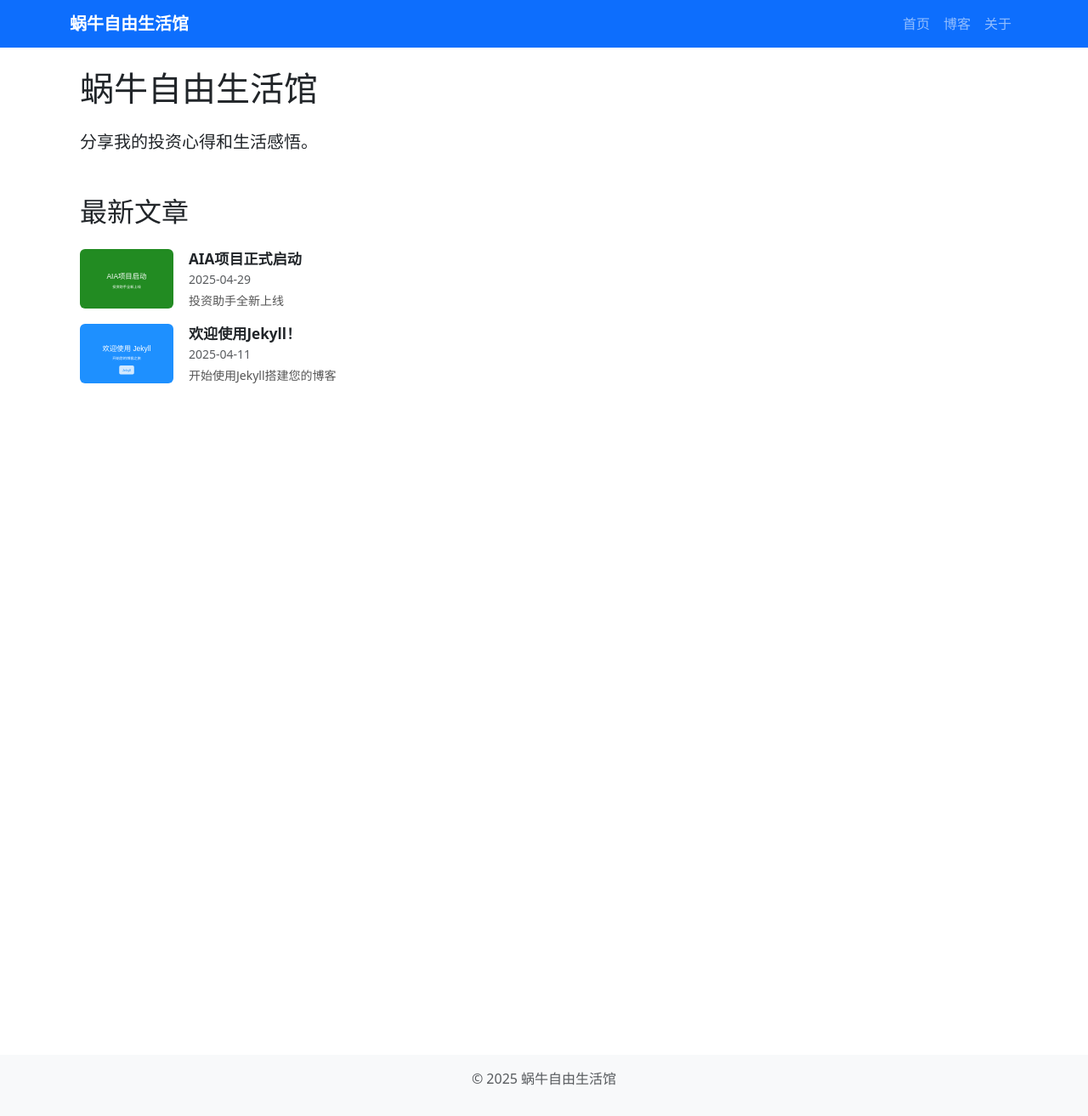
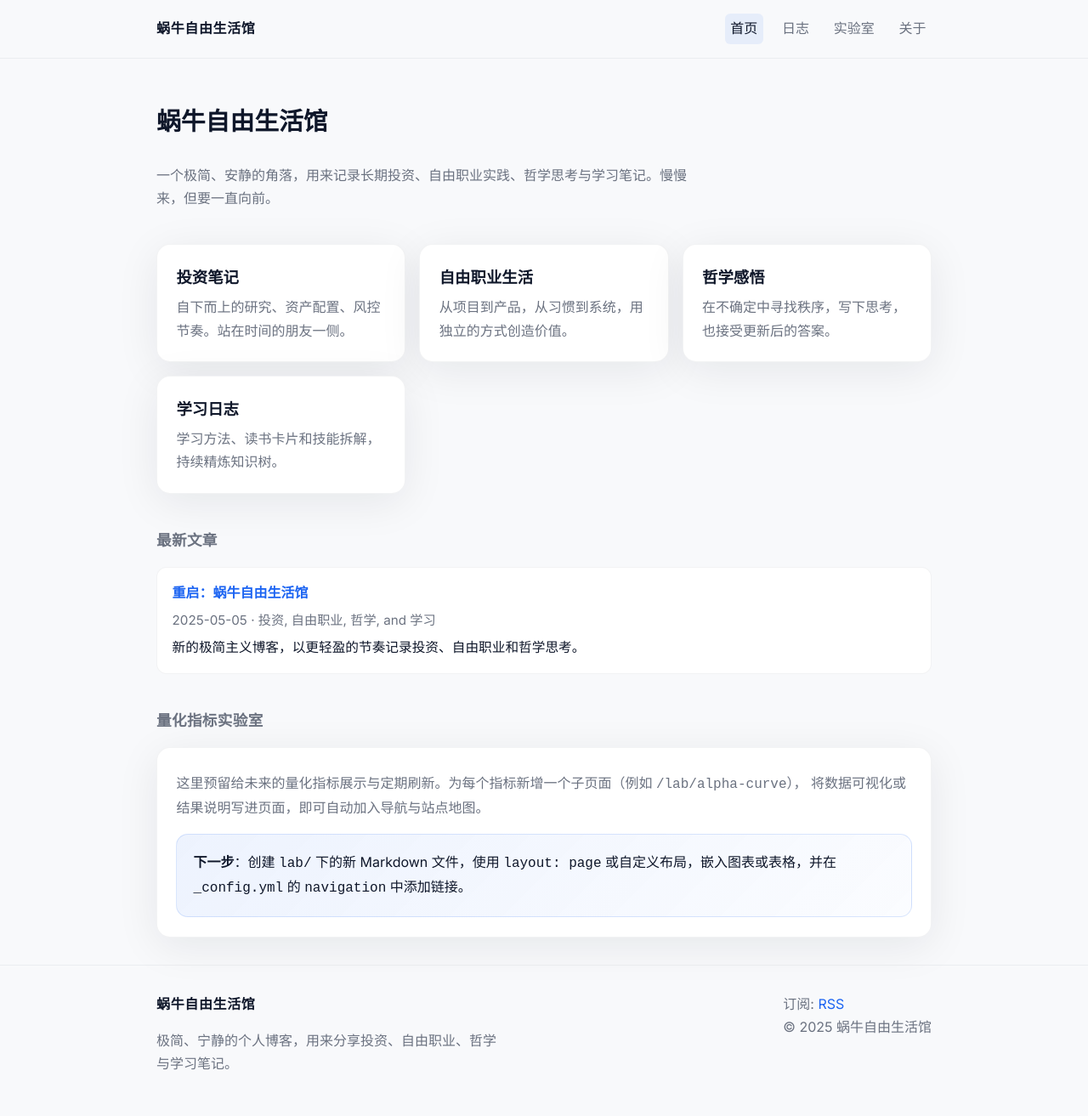
Before and after one commit to FreelanceSnail/FreelanceSnail.github.io, a Jekyll site: the page built from index.md, in a window 1280 px wide and 1313 px high. Shown: the whole window at 85% size. Built offline with Jekyll 4.4.1, drawn with Linux system fonts in a browser that asks for light colours.

Commit message:
Rebuild minimalist Jekyll site

```diff
--- a/_config.yml
+++ b/_config.yml
@@ -1,60 +1,36 @@
-# Welcome to Jekyll!
-#
-# This config file is meant for settings that affect your whole blog, values
-# which you are expected to set up once and rarely edit after that. If you find
-# yourself editing this file very often, consider using Jekyll's data files
-# feature for the data you need to update frequently.
-#
-# For technical reasons, this file is *NOT* reloaded automatically when you use
-# 'bundle exec jekyll serve'. If you change this file, please restart the server process.
-#
-# If you need help with YAML syntax, here are some quick references for you:
-# https://learn-the-web.algonquindesign.ca/topics/markdown-yaml-cheat-sheet/#yaml
-# https://learnxinyminutes.com/docs/yaml/
-#
-# Site settings
-# These are used to personalize your new site. If you look in the HTML files,
-# you will see them accessed via {{ site.title }}, {{ site.email }}, and so on.
-# You can create any custom variable you would like, and they will be accessible
-# in the templates via {{ site.myvariable }}.
+title: 蜗牛自由生活馆
+description: 极简、宁静的个人博客，用来分享投资、自由职业、哲学与学习笔记。
+lang: zh-CN
+url: ""
+baseurl: ""
+permalink: /:year/:month/:day/:title/
 
-title: 蜗牛自由生活馆
-email: lyuxueji@qq.com
-description: >- # this means to ignore newlines until "baseurl:"
-  分享我的投资心得和生活感悟。
-baseurl: "" # the subpath of your site, e.g. /blog
-url: "" # the base hostname & protocol for your site, e.g. http://example.com
-twitter_username:
-github_username:  FreelanceSnail
+navigation:
+  - name: 首页
+    url: /
+  - name: 日志
+    url: /blog/
+  - name: 实验室
+    url: /lab/
+  - name: 关于
+    url: /about/
 
-# Build settings
-theme: minima
 plugins:
   - jekyll-feed
 
-# Exclude from processing.
-# The following items will not be processed, by default.
-# Any item listed under the `exclude:` key here will be automatically added to
-# the internal "default list".
-#
-# Excluded items can be processed by explicitly listing the directories or
-# their entries' file path in the `include:` list.
-#
+markdown: kramdown
+kramdown:
+  input: GFM
 exclude:
-   - .sass-cache/
-   - .jekyll-cache/
-   - gemfiles/
-   - Gemfile
-   - Gemfile.lock
-   - node_modules/
-   - vendor/bundle/
-   - vendor/cache/
-   - vendor/gems/
-   - vendor/ruby/
-   - venv/
-   - __pycache__/
-   - .Python
-   - "*.pyc"
-   - "*.pyo"
-   - .gitignore
-   - samples/
+  - .sass-cache/
+  - .jekyll-cache/
+  - Gemfile
+  - Gemfile.lock
+  - node_modules/
+  - vendor/
+  - venv/
+  - __pycache__/
+  - .Python
+  - "*.pyc"
+  - "*.pyo"
+  - .gitignore
--- a/_layouts/default.html
+++ b/_layouts/default.html
@@ -1,48 +1,44 @@
-<!DOCTYPE html>
+<!doctype html>
 <html lang="zh-CN">
 <head>
   <meta charset="utf-8">
   <meta name="viewport" content="width=device-width, initial-scale=1">
-  <title>{% if page.title %}{{ page.title }} - {{ site.title }}{% else %}{{ site.title }}{% endif %}</title>
-  <link href="https://cdn.bootcdn.net/ajax/libs/twitter-bootstrap/5.3.0/css/bootstrap.min.css" rel="stylesheet">
-  <link href="https://cdn.bootcdn.net/ajax/libs/font-awesome/6.4.0/css/all.min.css" rel="stylesheet">
-  <link rel="stylesheet" href="{{ '/assets/css/main.css' | relative_url }}">
+  <title>{% if page.title %}{{ page.title }} · {{ site.title }}{% else %}{{ site.title }}{% endif %}</title>
+  <meta name="description" content="{{ page.excerpt | default: site.description | strip_html | normalize_whitespace }}">
+  <link rel="preconnect" href="https://fonts.googleapis.com">
+  <link rel="preconnect" href="https://fonts.gstatic.com" crossorigin>
+  <link href="https://fonts.googleapis.com/css2?family=Inter:wght@400;500;600&display=swap" rel="stylesheet">
+  <link rel="stylesheet" href="{{ '/assets/css/style.css' | relative_url }}">
+  <link rel="alternate" type="application/rss+xml" title="{{ site.title }}" href="{{ '/feed.xml' | relative_url }}">
 </head>
 <body>
   <header class="site-header">
-    <nav class="navbar navbar-expand-lg navbar-dark bg-primary">
-      <div class="container">
-        <a class="navbar-brand" href="{{ '/' | relative_url }}">{{ site.title }}</a>
-        <button class="navbar-toggler" type="button" data-bs-toggle="collapse" data-bs-target="#navbarNav">
-          <span class="navbar-toggler-icon"></span>
-        </button>
-        <div class="collapse navbar-collapse" id="navbarNav">
-          <ul class="navbar-nav ms-auto">
-            <li class="nav-item">
-              <a class="nav-link" href="{{ '/' | relative_url }}">首页</a>
-            </li>
-            <li class="nav-item">
-              <a class="nav-link" href="{{ '/blog' | relative_url }}">博客</a>
-            </li>
-            <li class="nav-item">
-              <a class="nav-link" href="{{ '/about' | relative_url }}">关于</a>
-            </li>
-          </ul>
-        </div>
-      </div>
-    </nav>
+    <div class="container header-inner">
+      <a class="brand" href="{{ '/' | relative_url }}">{{ site.title }}</a>
+      <nav class="nav">
+        {% assign links = site.navigation | default: site.data.navigation %}
+        {% for item in links %}
+          <a class="nav__link{% if page.url == item.url %} nav__link--active{% endif %}" href="{{ item.url | relative_url }}">{{ item.name }}</a>
+        {% endfor %}
+      </nav>
+    </div>
   </header>
 
-  <main class="container my-4">
+  <main class="container">
     {{ content }}
   </main>
 
-  <footer class="footer mt-auto py-3 bg-light">
-    <div class="container">
-      <p class="text-muted text-center">&copy; {{ site.time | date: '%Y' }} {{ site.title }}</p>
+  <footer class="site-footer">
+    <div class="container footer-inner">
+      <div class="footer-meta">
+        <div class="brand">{{ site.title }}</div>
+        <p class="muted">{{ site.description }}</p>
+      </div>
+      <div class="footer-meta muted">
+        <div>订阅: <a href="{{ '/feed.xml' | relative_url }}">RSS</a></div>
+        <div>© {{ site.time | date: '%Y' }} {{ site.title }}</div>
+      </div>
     </div>
   </footer>
-
-  <script src="https://cdn.bootcdn.net/ajax/libs/twitter-bootstrap/5.3.0/js/bootstrap.bundle.min.js"></script>
 </body>
 </html>
--- a/_layouts/home.html
+++ /dev/null
@@ -1,41 +0,0 @@
----
-layout: default
----
-
-<link href="https://cdn.bootcdn.net/ajax/libs/twitter-bootstrap/5.3.0/css/bootstrap.min.css" rel="stylesheet">
-<script src="https://cdn.bootcdn.net/ajax/libs/twitter-bootstrap/5.3.0/js/bootstrap.bundle.min.js"></script>
-
-<div class="container">
-  <div class="row">
-    <div class="col-12">
-      <h1 class="mb-4">{{ page.title }}</h1>
-      <p class="lead mb-5">{{ site.description }}</p>
-    </div>
-  </div>
-
-  <div class="row mb-5">
-    <!-- 左侧：最新文章 -->
-    <div class="col-md-12">
-      <h2 class="mb-4 text-left">最新文章</h2>
-      <div class="list-group">
-        {% for post in site.posts limit:6 %}
-        <a href="{{ post.url | relative_url }}" class="list-group-item list-group-item-action mb-3 p-0 border-0" style="display: flex; align-items: center;">
-          <img src="{{ post.cover_image | default: '/assets/images/default-cover.svg' | relative_url }}"
-               alt="{{ post.title }}" style="width: 110px; height: 70px; object-fit: cover; flex-shrink: 0; border-radius: 6px; margin-right: 18px;">
-          <div style="flex: 1; min-width: 0;">
-            <div class="fw-bold text-dark" style="font-size: 1.07em; white-space: nowrap; overflow: hidden; text-overflow: ellipsis;">{{ post.title }}</div>
-            <div class="text-muted small mb-1">{{ post.date | date: "%Y-%m-%d" }}</div>
-            <div class="small" style="color: #555; white-space: nowrap; overflow: hidden; text-overflow: ellipsis;">{{ post.summary | default: post.excerpt | strip_html | truncate: 30 }}</div>
-          </div>
-        </a>
-        {% endfor %}
-      </div>
-    {% if site.posts.size > 6 %}
-      <div class="text-center mt-4">
-        <a href="{{ '/blog' | relative_url }}" class="btn btn-outline-primary">查看更多文章</a>
-      </div>
-    {% endif %}
-  </div>
-</div>
-
-{{ content }}
--- a/_posts/2025-04-11-welcome-to-jekyll.markdown
+++ /dev/null
@@ -1,31 +0,0 @@
----
-layout: post
-title:  "欢迎使用Jekyll！"
-date:   2025-04-11 16:35:47 +0800
-categories: jekyll update
-cover_image: /assets/images/welcome.svg
-summary: 开始使用Jekyll搭建您的博客
----
-You'll find this post in your `_posts` directory. Go ahead and edit it and re-build the site to see your changes. You can rebuild the site in many different ways, but the most common way is to run `jekyll serve`, which launches a web server and auto-regenerates your site when a file is updated.
-
-Jekyll requires blog post files to be named according to the following format:
-
-`YEAR-MONTH-DAY-title.MARKUP`
-
-Where `YEAR` is a four-digit number, `MONTH` and `DAY` are both two-digit numbers, and `MARKUP` is the file extension representing the format used in the file. After that, include the necessary front matter. Take a look at the source for this post to get an idea about how it works.
-
-Jekyll also offers powerful support for code snippets:
-
-{% highlight ruby %}
-def print_hi(name)
-  puts "Hi, #{name}"
-end
-print_hi('Tom')
-#=> prints 'Hi, Tom' to STDOUT.
-{% endhighlight %}
-
-Check out the [Jekyll docs][jekyll-docs] for more info on how to get the most out of Jekyll. File all bugs/feature requests at [Jekyll's GitHub repo][jekyll-gh]. If you have questions, you can ask them on [Jekyll Talk][jekyll-talk].
-
-[jekyll-docs]: https://jekyllrb.com/docs/home
-[jekyll-gh]:   https://github.com/jekyll/jekyll
-[jekyll-talk]: https://talk.jekyllrb.com/
--- /dev/null
+++ b/_posts/2025-05-05-resetting-the-snail.md
@@ -0,0 +1,12 @@
+---
+layout: post
+title: "重启：蜗牛自由生活馆"
+date: 2025-05-05
+tags: [投资, 自由职业, 哲学, 学习]
+summary: "新的极简主义博客，以更轻盈的节奏记录投资、自由职业和哲学思考。"
+cover_image: /assets/images/cover-minimal.svg
+---
+
+将博客清空重建，是一次必要的“减法”。我希望这里像一间宁静的馆舍：简单的排版、明确的分类、可以随时扩展的空间，让我把长期主义的投资笔记、自由职业的迭代、哲学感悟和学习心得沉淀下来。
+
+未来还会增加一个“量化指标实验室”，用来持续展示和更新自己的量化模型表现。保持节奏、持续记录，蜗牛也能走得很远。
--- /dev/null
+++ b/about.md
@@ -0,0 +1,12 @@
+---
+layout: page
+title: 关于蜗牛
+lead: 我叫 FreelanceSnail，一边投资一边自由职业，练习以更慢但更稳的节奏前进。
+permalink: /about/
+---
+
+- 投资：关注长期趋势、资产配置与风险管理，记录每个周期的思考。
+- 自由职业：写代码、做产品、做咨询，保持独立与可持续。
+- 哲学与学习：把碎片化的思考写下来，形成自己的行动准则。
+
+如果你也在做类似的探索，欢迎交流。
--- a/assets/css/main.css
+++ /dev/null
@@ -1,45 +0,0 @@
-/* 全局样式 */
-body {
-  font-size: 15px; /* 调整正文基础字号 */
-  min-height: 100vh;
-  display: flex;
-  flex-direction: column;
-}
-
-.navbar-brand {
-  font-weight: bold;
-}
-
-main {
-  flex: 1;
-}
-
-/* 首页样式 */
-.btn-primary {
-  background-color: #007bff;
-  border-color: #007bff;
-}
-
-.card {
-  box-shadow: 0 0.125rem 0.25rem rgba(0, 0, 0, 0.075);
-  margin-bottom: 1.5rem;
-}
-
-.card-header {
-  background-color: #f8f9fa;
-  font-weight: 500;
-}
-
-/* 博客标题字号调整 */
-h1 {
-  font-size: 1.7em; /* 原则上约27px，适当缩小 */
-}
-h2 {
-  font-size: 1.4em; /* 约22px */
-}
-h3 {
-  font-size: 1.15em; /* 约17px */
-}
-p, article {
-  font-size: 1em; /* 正文 15px */
-}
--- /dev/null
+++ b/assets/css/style.css
@@ -0,0 +1,139 @@
+:root {
+  --bg: #f8f9fb;
+  --card: #ffffff;
+  --text: #0f172a;
+  --muted: #6b7280;
+  --accent: #1c64f2;
+  --accent-soft: rgba(28, 100, 242, 0.08);
+}
+
+* { box-sizing: border-box; }
+html { font-size: 16px; }
+body {
+  margin: 0;
+  background: var(--bg);
+  color: var(--text);
+  font-family: 'Inter', system-ui, -apple-system, BlinkMacSystemFont, 'PingFang SC', 'Hiragino Sans GB', 'Microsoft YaHei', sans-serif;
+  line-height: 1.7;
+}
+
+a { color: var(--accent); text-decoration: none; }
+a:hover { text-decoration: underline; }
+
+.container {
+  max-width: 960px;
+  margin: 0 auto;
+  padding: 0 1.5rem;
+}
+
+.site-header {
+  position: sticky;
+  top: 0;
+  backdrop-filter: blur(10px);
+  background: rgba(248, 249, 251, 0.92);
+  border-bottom: 1px solid rgba(15, 23, 42, 0.05);
+  z-index: 10;
+}
+
+.header-inner {
+  display: flex;
+  align-items: center;
+  justify-content: space-between;
+  min-height: 68px;
+}
+
+.brand {
+  font-weight: 600;
+  letter-spacing: 0.04em;
+  color: var(--text);
+}
+
+.nav { display: flex; gap: 1rem; align-items: center; }
+.nav__link { color: var(--muted); font-weight: 500; padding: 0.25rem 0.4rem; border-radius: 6px; }
+.nav__link:hover { color: var(--text); background: var(--accent-soft); text-decoration: none; }
+.nav__link--active { color: var(--text); background: var(--accent-soft); }
+
+.hero {
+  padding: 3.5rem 0 2.5rem;
+  display: grid;
+  gap: 1.5rem;
+}
+
+.hero h1 { margin: 0; font-size: clamp(1.8rem, 2vw, 2.4rem); line-height: 1.25; }
+.hero p { margin: 0.5rem 0 0; color: var(--muted); max-width: 640px; }
+
+.grid {
+  display: grid;
+  gap: 1rem;
+  grid-template-columns: repeat(auto-fit, minmax(260px, 1fr));
+}
+
+.card {
+  background: var(--card);
+  border: 1px solid rgba(15, 23, 42, 0.05);
+  border-radius: 16px;
+  padding: 1.4rem;
+  box-shadow: 0 10px 50px rgba(15, 23, 42, 0.08);
+}
+
+.card h2, .card h3 { margin-top: 0; margin-bottom: 0.4rem; font-size: 1.15rem; }
+.card p { margin: 0.4rem 0 0; color: var(--muted); }
+
+.section-title { margin: 2.5rem 0 1rem; font-size: 1.1rem; letter-spacing: 0.02em; color: var(--muted); }
+
+.list {
+  display: grid;
+  gap: 0.75rem;
+  padding: 0;
+  margin: 0;
+  list-style: none;
+}
+
+.list__item {
+  background: var(--card);
+  border: 1px solid rgba(15, 23, 42, 0.05);
+  border-radius: 12px;
+  padding: 1rem 1.1rem;
+  transition: transform 0.15s ease, box-shadow 0.15s ease;
+}
+
+.list__item:hover { transform: translateY(-2px); box-shadow: 0 10px 30px rgba(15, 23, 42, 0.06); }
+.list__title { margin: 0; font-weight: 600; }
+.list__meta { margin: 0.35rem 0 0; color: var(--muted); font-size: 0.95rem; }
+.list__summary { margin: 0.4rem 0 0; color: var(--text); font-size: 0.98rem; }
+
+.page { padding: 2.5rem 0; }
+.page__header { margin-bottom: 1.5rem; }
+.page__title { margin: 0; font-size: 1.8rem; }
+.lead { color: var(--muted); margin-top: 0.6rem; }
+.eyebrow { text-transform: uppercase; letter-spacing: 0.08em; color: var(--muted); font-size: 0.78rem; margin: 0 0 0.4rem; }
+
+.post { padding: 2.5rem 0; }
+.post__title { margin: 0; font-size: 2rem; }
+.post__content { margin-top: 1.5rem; }
+.post__content p { margin: 0 0 1rem; }
+.post__content h2 { margin: 2rem 0 0.6rem; }
+
+.callout {
+  background: linear-gradient(135deg, var(--accent-soft), rgba(28, 100, 242, 0.02));
+  border: 1px solid rgba(28, 100, 242, 0.15);
+  border-radius: 14px;
+  padding: 1.2rem;
+  margin-top: 1rem;
+}
+
+.muted { color: var(--muted); }
+
+.site-footer {
+  padding: 2rem 0;
+  border-top: 1px solid rgba(15, 23, 42, 0.05);
+  margin-top: 2rem;
+}
+.footer-inner { display: flex; justify-content: space-between; align-items: flex-start; gap: 1.5rem; flex-wrap: wrap; }
+.footer-meta { max-width: 400px; }
+
+@media (max-width: 640px) {
+  .header-inner { flex-direction: column; align-items: flex-start; gap: 0.6rem; }
+  .nav { flex-wrap: wrap; }
+  .post__title { font-size: 1.5rem; }
+}
--- a/index.markdown
+++ /dev/null
@@ -1,7 +0,0 @@
----
-# Feel free to add content and custom Front Matter to this file.
-# To modify the layout, see https://jekyllrb.com/docs/themes/#overriding-theme-defaults
-
-layout: home
-title: 蜗牛自由生活馆
----
--- /dev/null
+++ b/index.md
@@ -0,0 +1,48 @@
+---
+layout: default
+title: 蜗牛自由生活馆
+author: FreelanceSnail
+---
+<section class="hero">
+  <h1>蜗牛自由生活馆</h1>
+  <p>一个极简、安静的角落，用来记录长期投资、自由职业实践、哲学思考与学习笔记。慢慢来，但要一直向前。</p>
+</section>
+
+<div class="grid">
+  <div class="card">
+    <h2>投资笔记</h2>
+    <p>自下而上的研究、资产配置、风控节奏。站在时间的朋友一侧。</p>
+  </div>
+  <div class="card">
+    <h2>自由职业生活</h2>
+    <p>从项目到产品，从习惯到系统，用独立的方式创造价值。</p>
+  </div>
+  <div class="card">
+    <h2>哲学感悟</h2>
+    <p>在不确定中寻找秩序，写下思考，也接受更新后的答案。</p>
+  </div>
+  <div class="card">
+    <h2>学习日志</h2>
+    <p>学习方法、读书卡片和技能拆解，持续精炼知识树。</p>
+  </div>
+</div>
+
+<h3 class="section-title">最新文章</h3>
+<ul class="list">
+  {% for post in site.posts limit: 6 %}
+    <li class="list__item">
+      <a class="list__title" href="{{ post.url | relative_url }}">{{ post.title }}</a>
+      <p class="list__meta">{{ post.date | date: "%Y-%m-%d" }} · {{ post.tags | array_to_sentence_string }}</p>
+      {% if post.summary %}<p class="list__summary">{{ post.summary }}</p>{% endif %}
+    </li>
+  {% endfor %}
+</ul>
+
+<h3 class="section-title">量化指标实验室</h3>
+<div class="card">
+  <p>这里预留给未来的量化指标展示与定期刷新。为每个指标新增一个子页面（例如 <code>/lab/alpha-curve</code>），
+  将数据可视化或结果说明写进页面，即可自动加入导航与站点地图。</p>
+  <div class="callout">
+    <strong>下一步</strong>：创建 <code>lab/</code> 下的新 Markdown 文件，使用 <code>layout: page</code> 或自定义布局，嵌入图表或表格，并在 <code>_config.yml</code> 的 <code>navigation</code> 中添加链接。
+  </div>
+</div>
```
Also changed, not shown: _layouts/page.html (added, +13 -0 lines), _layouts/post.html (added, +14 -0 lines), _posts/2025-04-29-aia-launch.markdown (deleted, +0 -57 lines), about.markdown (deleted, +0 -25 lines), blog.markdown (deleted, +0 -74 lines), blog.md (added, +16 -0 lines), lab.md (added, +14 -0 lines), assets/images/cover-minimal.svg (added).
